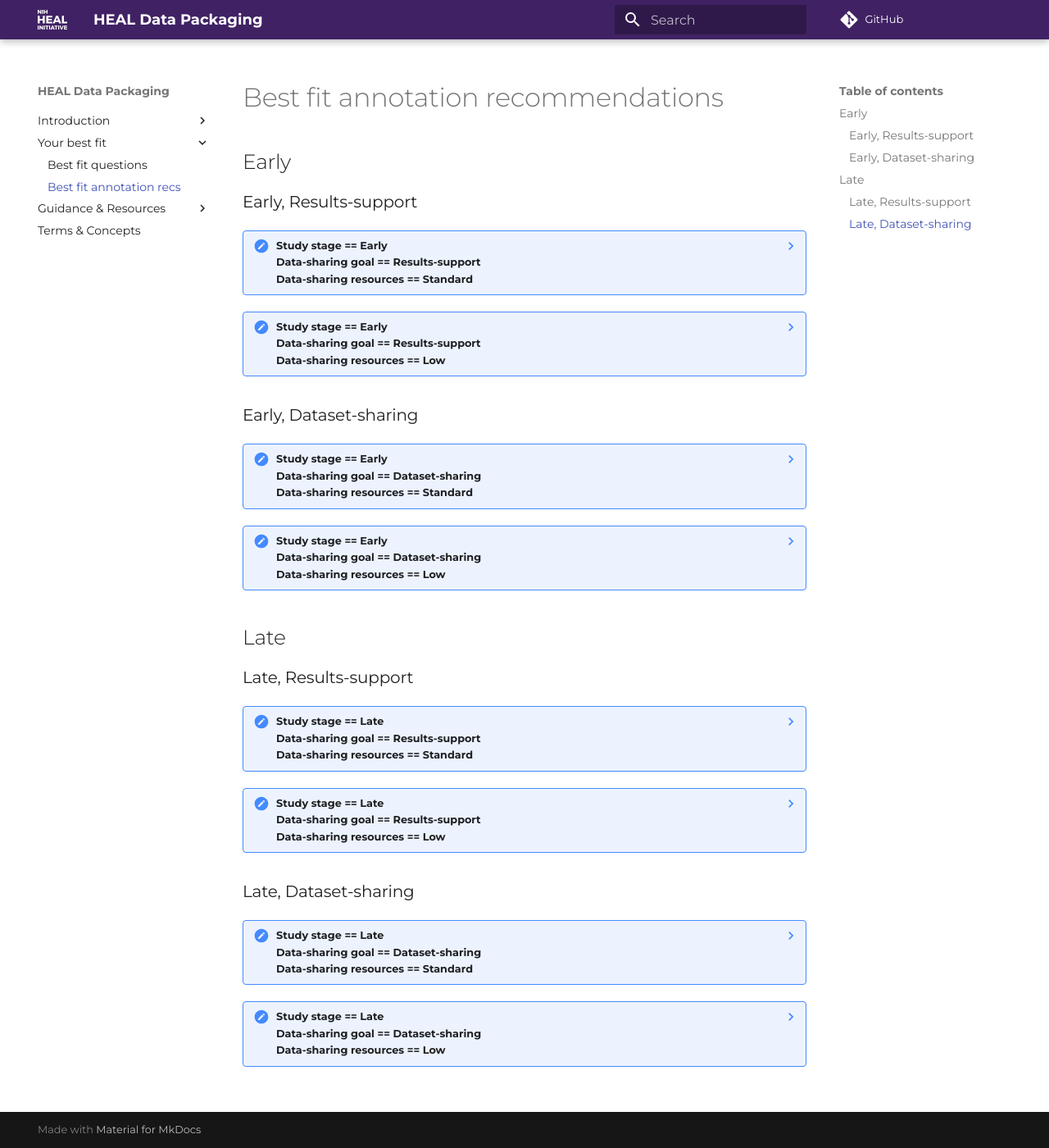
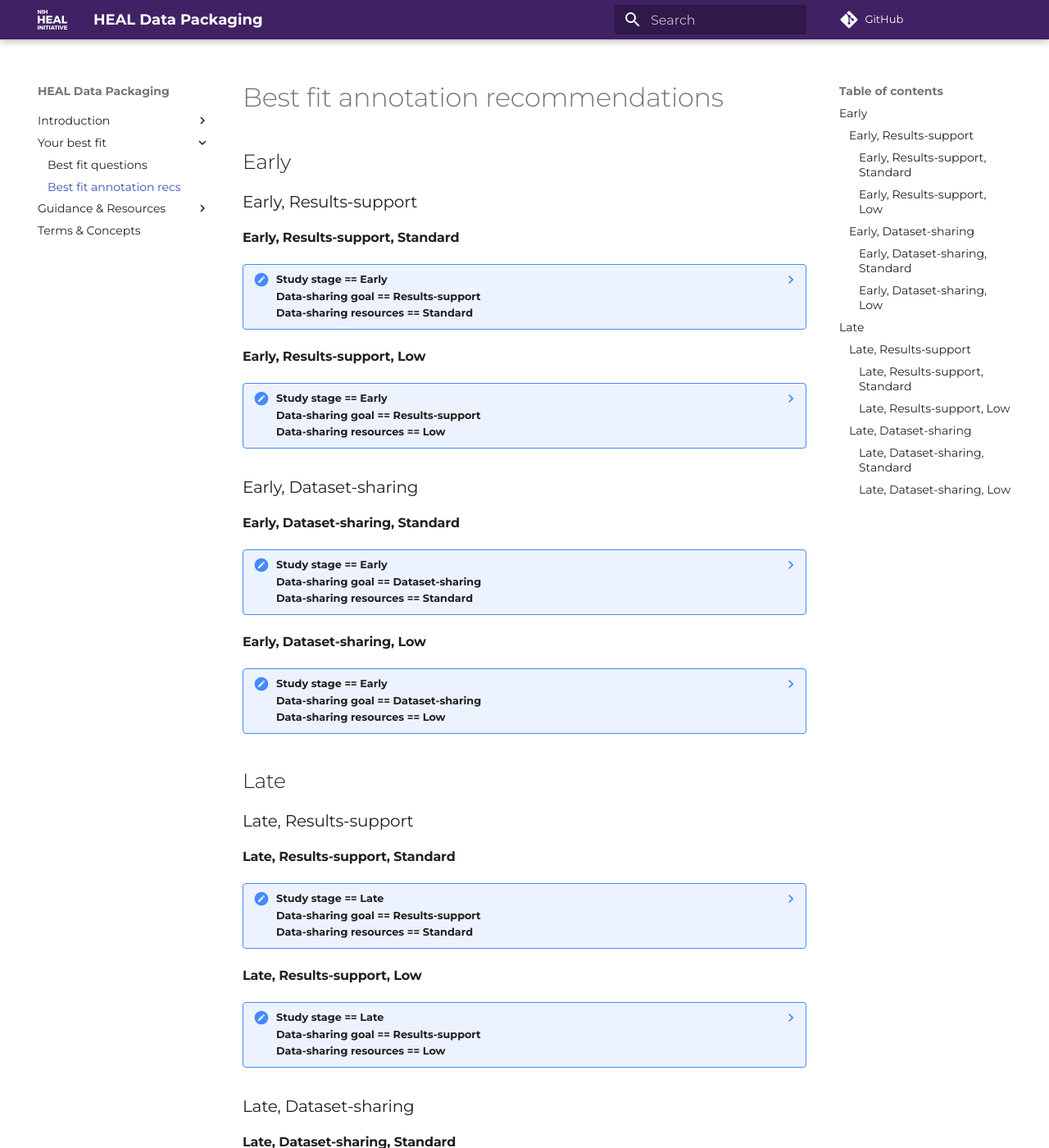
Before and after one commit to norc-heal/heal-data-pkg-guide, an MkDocs documentation site: the page built from docs/fit/best-fit-annotation-recs.md, in a window 1280 px wide and 1400 px high. Shown: the whole window at 82% size. Built offline with MkDocs 1.6.1 and Material for MkDocs 9.7.7, drawn with Linux system fonts in a browser that asks for light colours; comment, search, counter and statistics services are not loaded; some of the changed lines change nothing that is shown; some of the changed text lies outside the part shown.

Commit message:
finished recs for early, results support standard and low

```diff
--- a/docs/fit/best-fit-annotation-recs.md
+++ b/docs/fit/best-fit-annotation-recs.md
@@ -3,6 +3,8 @@
 ## Early
 
 ### Early, Results-support
+
+#### Early, Results-support, Standard
 
 ??? note "Study stage == Early <br> Data-sharing goal == Results-support <br> Data-sharing resources == Standard"
 
@@ -15,30 +17,51 @@
     * Audit all [study files/resources](../terms/index.md#study-filesresources) already produced by or for your study
         * Consider applying [HEAL recommendations for file organization and naming](../file-o-and-n/index.md) to these files now, and to future files as they are created
         * Create a [data dictionary](../terms/index.md#data-dictionary) for each existing [tabular data file](../terms/index.md#tabular-data-file), and create a data dictionary for any future tabular data files as they are created
-    * Start your [resource tracker](../terms/index.md#resource-tracker)
-        * Add all files already produced by/for your study to your resource tracker;
-        * As more files are produced by/for your study add them to your resource tracker as soon as possible
-        * The resource tracker will ask you to list the study files that each study file/resource depends upon (i.e. files that are required to interpret, replicate, or use the study file/resource)
-    * Start your [experiment tracker](../terms/index.md#experiment-tracker)
-        * Add all experiments or other study activities which have already been designed to your experiment tracker;
-        * As more experiments or other study activities are designed add them to your experiment tracker as soon as possible
+    * Start your [Resource Tracker](../terms/index.md#resource-tracker)
+        * Add all files already produced by/for your study to your Resource Tracker
+        * As more files are produced by/for your study add them to your Resource Tracker as soon as possible
+        * The Resource Tracker will ask you to list [associated files/dependencies](../terms/index.md#associated-filesdependencies) for each study file/resource (i.e. files that are required to interpret, replicate, or use the study file/resource)
+    * Start your [Experiment Tracker](../terms/index.md#experiment-tracker)
+        * Add all experiments or other study activities which have already been designed to your Experiment Tracker
+        * As more experiments or other study activities are designed add them to your Experiment Tracker as soon as possible
 
-    <font size="3"> What to do **when you start to create [final result products](../terms/index.md#final-result-products)** for a manuscript </font>
+    <font size="3"> What to do **continuously, as-you-go**</font>
 
-    * Start to create a [results tracker](../terms/index.md#results-tracker) for the manuscript to document the final result products (e.g. figures, tables) that will, or may, be published as part of the manuscript
-    * The results tracker will ask you to list the study files that each final result product in the manuscript depends upon (i.e. files that are required to interpret, replicate, or use the result)
+    * **As you create/collect new study files:**
+        * Consider applying [HEAL recommendations for file organization and naming](../file-o-and-n/index.md) to study files/resources as they are created
+            * If you came up with file organization and naming conventions based on HEAL recommendations at the start of or earlier in your study, continue to consistently apply those conventions as you create/collect new study files
+        * Add new study files/resources to your [Resource Tracker](../terms/index.md#resource-tracker) as they are created/collected (as soon as possible)
+    * **As you create/collect new tabular data files:**
+        * Create a [data dictionary](../terms/index.md#data-dictionary) for tabular data files as they are created
+    * **As you design new study experiments/activities:**
+        * Add new study experiments/activities to your [Experiment Tracker](../terms/index.md#experiment-tracker) as they are designed (as soon as possible)
+
+    <font size="3"> What to do **when you start to create [final result products](../terms/index.md#final-result-products)** </font>
+
+    * Start to create a [Results Tracker](../terms/index.md#results-tracker) to document the final result products (e.g. figures, tables) that will, or may, be published as part of a [multi-result file](../terms/index.md#multi-result-file) (e.g. report or manuscript)
+    * Add all final result products already produced by/for your study to a Results Tracker
+    * As more final result products are produced by/for your study add them to a Results Tracker as soon as possible
+    * The Results Tracker will ask you to list [associated files/dependencies](../terms/index.md#associated-filesdependencies) for each final result product (i.e. files that are required to interpret, replicate, or use the result)
 
     <font size="3"> What to do **when your manuscript is finalized** </font>
 
-    * Finalize the results tracker for the completed manuscript
-    * Add your manuscript and [associated results tracker](../terms/index.md#associated-results-tracker) to your resource tracker
-    * Check that all final result product dependencies listed in your results tracker are also listed as study resource/files in your resource tracker and if not, add any that are missing
+    * Finalize the Results Tracker for the completed manuscript (or other [multi-result file](../terms/index.md#multi-result-file))
+    * Add your manuscript and [associated Results Tracker](../terms/index.md#associated-results-tracker) to your Resource Tracker
+    * Check that all final result product [associated files/dependencies](../terms/index.md#associated-filesdependencies) (listed in the associated files/dependencies fields for each final result product listed in the Results Tracker) are also listed as study resource/files in your Resource Tracker - Add any that are missing
+
+#### Early, Results-support, Low
 
 ??? note "Study stage == Early <br> Data-sharing goal == Results-support <br> Data-sharing resources == Low"
 
+    See best fit annotation recommendations for [Late, Results-support, Low](#late-results-support-low)
+
 ### Early, Dataset-sharing
 
+#### Early, Dataset-sharing, Standard
+
 ??? note "Study stage == Early <br> Data-sharing goal == Dataset-sharing <br> Data-sharing resources == Standard"
+
+#### Early, Dataset-sharing, Low
 
 ??? note "Study stage == Early <br> Data-sharing goal == Dataset-sharing <br> Data-sharing resources == Low"
 
@@ -46,12 +69,20 @@
 
 ### Late, Results-support
 
+#### Late, Results-support, Standard
+
 ??? note "Study stage == Late <br> Data-sharing goal == Results-support <br> Data-sharing resources == Standard"
+
+#### Late, Results-support, Low
 
 ??? note "Study stage == Late <br> Data-sharing goal == Results-support <br> Data-sharing resources == Low"
 
 ### Late, Dataset-sharing
 
+#### Late, Dataset-sharing, Standard
+
 ??? note "Study stage == Late <br> Data-sharing goal == Dataset-sharing <br> Data-sharing resources == Standard"
 
+#### Late, Dataset-sharing, Low
+
 ??? note "Study stage == Late <br> Data-sharing goal == Dataset-sharing <br> Data-sharing resources == Low"
```
